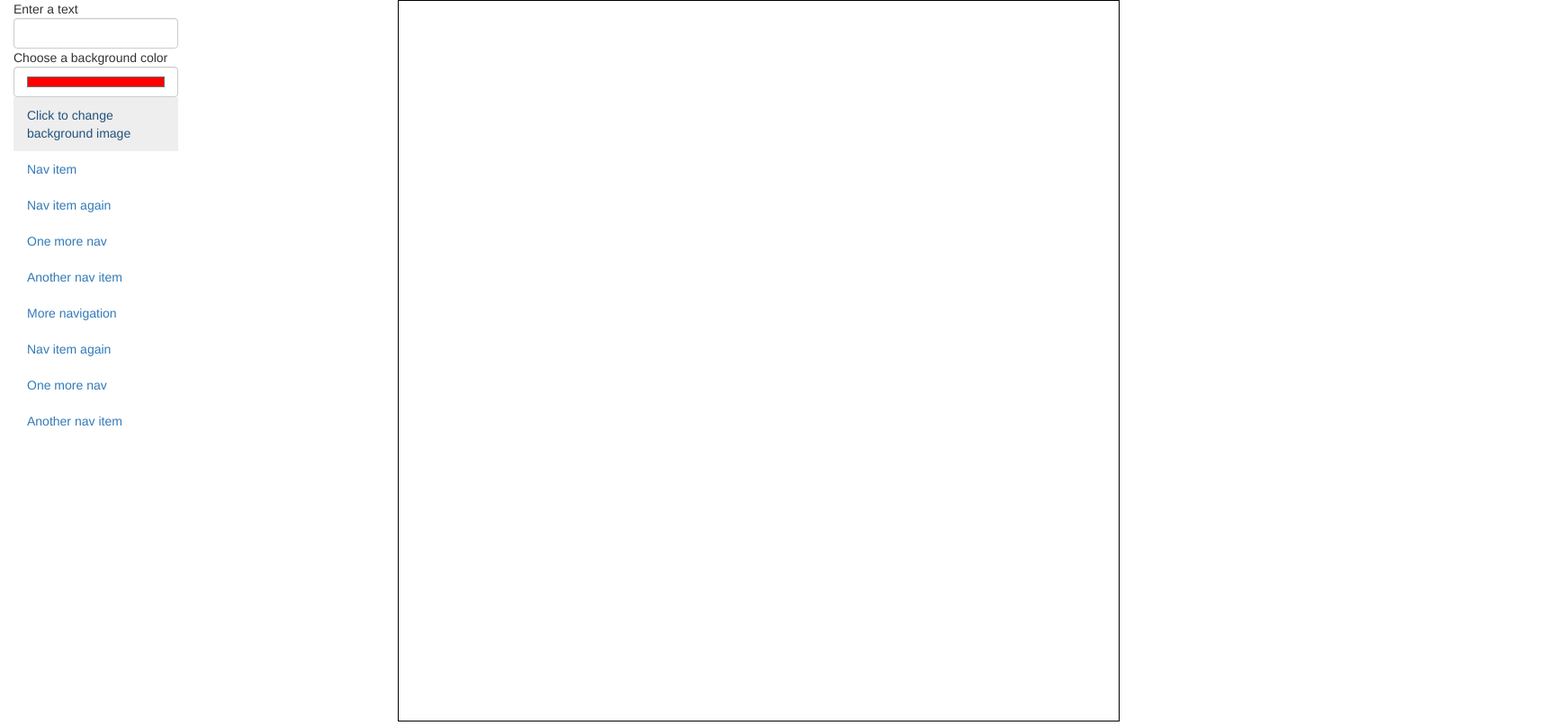
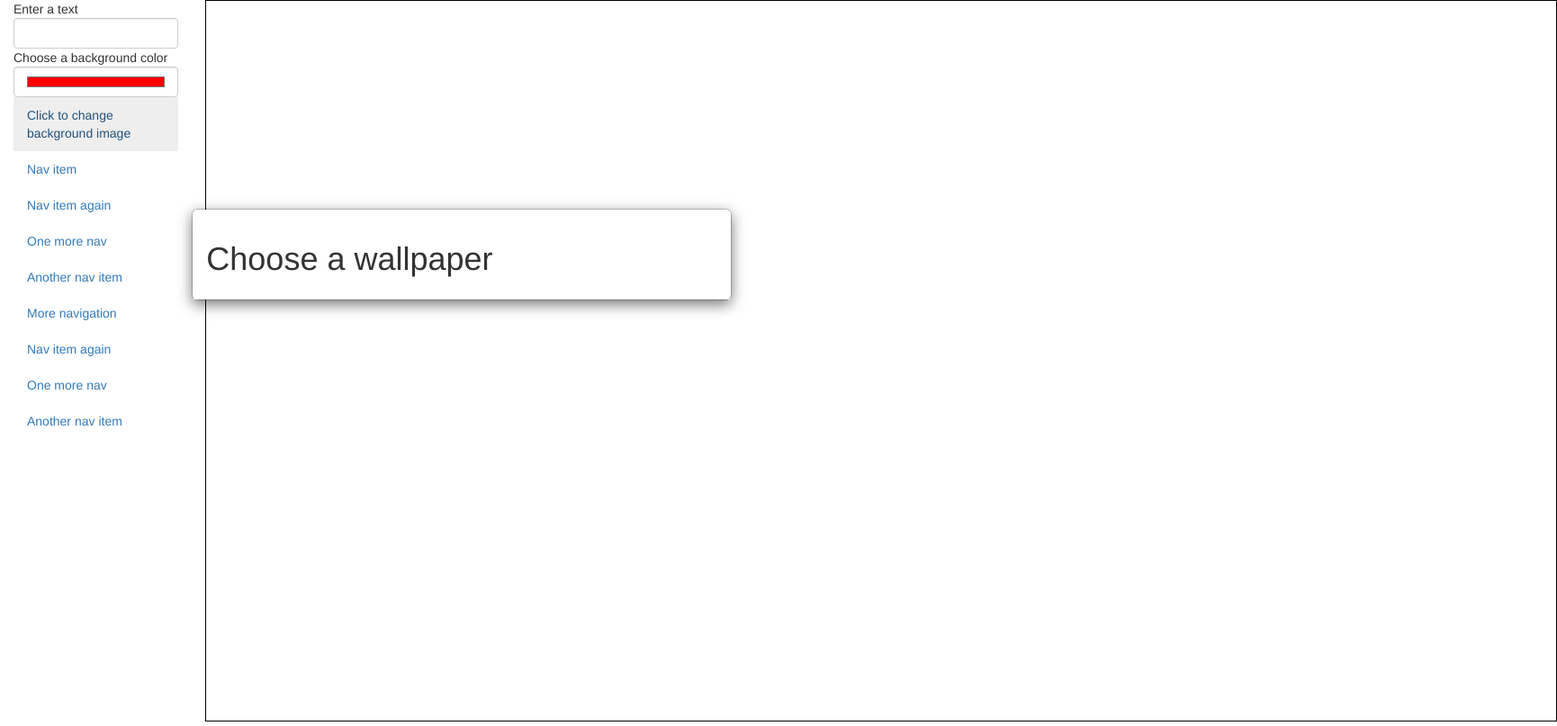
Before and after one commit to JuH33/canvasTPJS, a plain HTML site: page index.html in a window 1280 px wide. Both pictures are taken after a click on the link "Click to change background image". Shown: the whole page at 90% size, 1730 px wide, since content can reach past the window. Drawn offline with nearby package versions, Linux system fonts and the light colour scheme; no server answers.

Commit message:
add modal handle

```diff
--- a/assets/canvasJS.js
+++ b/assets/canvasJS.js
@@ -45,6 +45,7 @@ function changeColor(ctx){
 
 function changeBG(ctx){
 	var button = $('#bgimage');
+	var modalIsSet = false;
 	button.click(function(){
 		$('#modal').fadeIn(500);
 		getPictures();
@@ -53,6 +54,9 @@ function changeBG(ctx){
 	function getPictures(){
 		var dir = "assets/images/";
 		var fileextension = ".png";
+	    if(modalIsSet){
+	        $('#modal').fadeIn();
+	    } else {
 			$.ajax({
 		    	url: dir,
 		    	success: function (data) {
@@ -67,8 +71,10 @@ function changeBG(ctx){
 			            		setPictures($(this));
 			            	});
 			            });
+			            modalIsSet = true;
 			    }
 			});
+		}
 	}
 
 	function setPictures(picture){
@@ -79,7 +85,7 @@ function changeBG(ctx){
 			.height('auto');
 		ctx.clearRect(0, 0, cWidth, cHeight);
 		ctx.drawImage(img, 0, 0, cWidth, cHeight);
-		console.log(img);
+		$('#modal').fadeOut();
 	}
 }
 
--- a/index.html
+++ b/index.html
@@ -29,11 +29,11 @@
 		            <li><a href="">Another nav item</a></li>
 		          </ul>
 		</div>
-		<div class="col-sm-8 col-sm-offset-3 col-md-8 col-md-offset-2 main">
-			<div id="modal" class="desactivaded modal-dialog">
-
+		<div class="col-sm-8 col-sm-offset-3 col-md-8 col-md-offset-0 main">
+			<div id="modal" class="desactivaded modal-dialog modal-content">
+				<div class="modal-header"><h1>Choose a wallpaper</h1></div>
 			</div>
-			<canvas id="main_canvas" width="800" height="800"></canvas>
+			<canvas id="main_canvas" width="1500" height="800"></canvas>
 		</div>
 	</div>
 </div>
```
Lines whose indentation alone changed are shown as unchanged.
